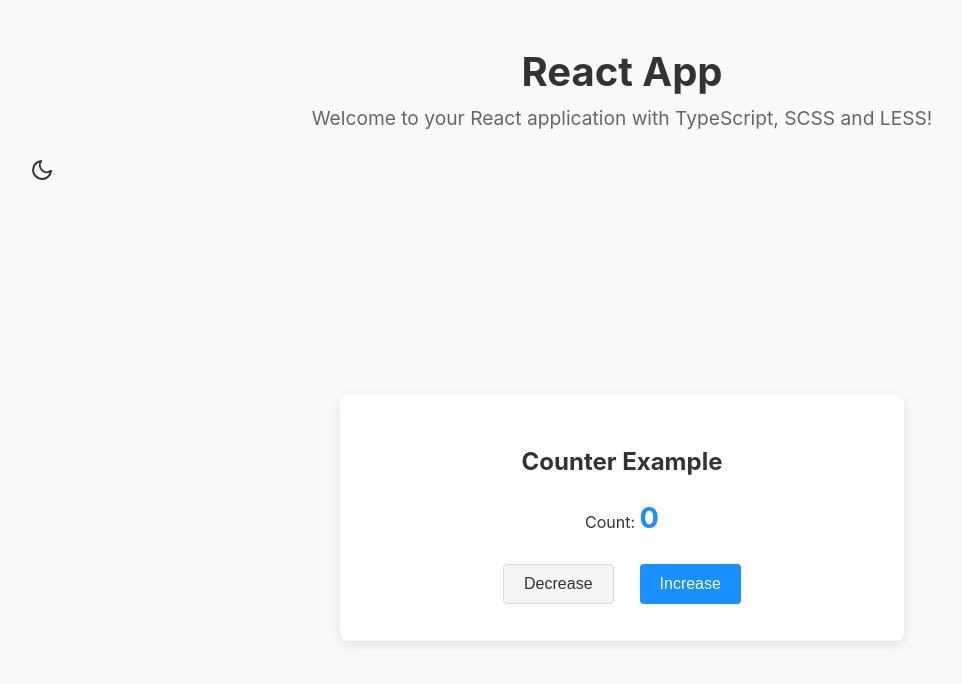
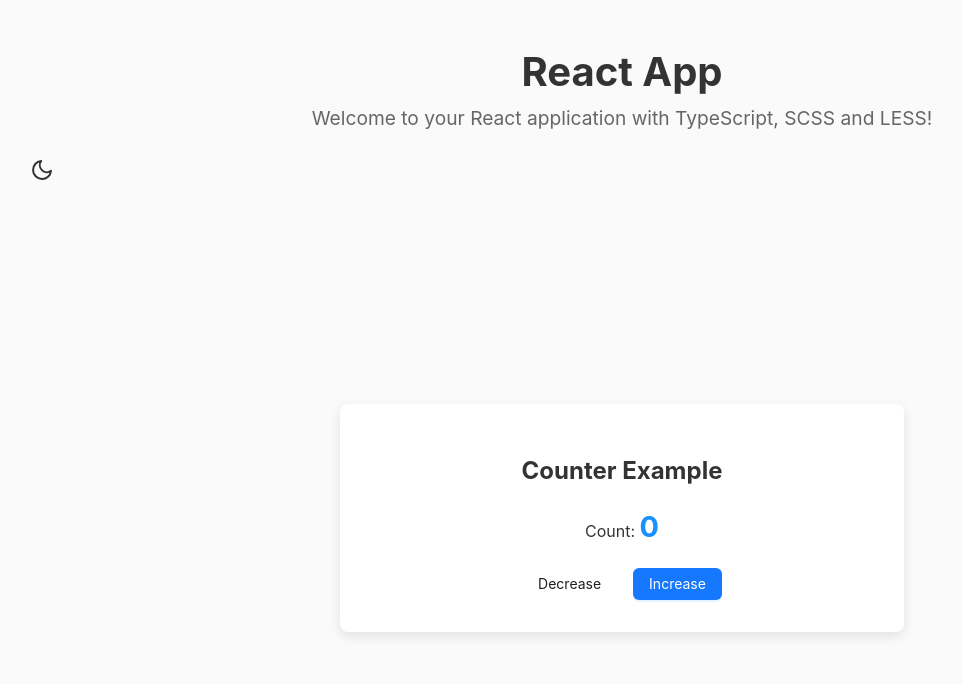
Before and after one commit to PhanDinhKien/fontend-react-ai, a React app: page / in a window 1280 px wide. Shown: the top 684 px of the page, without its empty margins (18-980 px from the left). Built offline with nearby package versions, Linux system fonts and the light colour scheme.

Commit message:
refactor: use Ant Design Button in HomePage and update button types

```diff
--- a/src/components/Button.tsx
+++ b/src/components/Button.tsx
@@ -1,25 +1,23 @@
 import React from 'react';
-import '../styles/buttons.less';
+import { Button as AntdButton } from 'antd';
+import type { ButtonProps as AntdButtonProps } from 'antd';
 
-interface ButtonProps {
+interface ButtonProps extends Omit<AntdButtonProps, 'type'> {
   children: React.ReactNode;
-  onClick?: () => void;
-  type?: 'primary' | 'secondary';
+  type?: 'primary' | 'default' | 'dashed' | 'link' | 'text';
   className?: string;
 }
 
 const Button: React.FC<ButtonProps> = ({
   children,
-  onClick,
   type = 'primary',
   className = '',
+  ...rest
 }) => {
-  const buttonClass = `button ${type === 'secondary' ? 'secondary' : ''} ${className}`;
-
   return (
-    <button className={buttonClass} onClick={onClick}>
+    <AntdButton type={type} className={className} {...rest}>
       {children}
-    </button>
+    </AntdButton>
   );
 };
 
```
